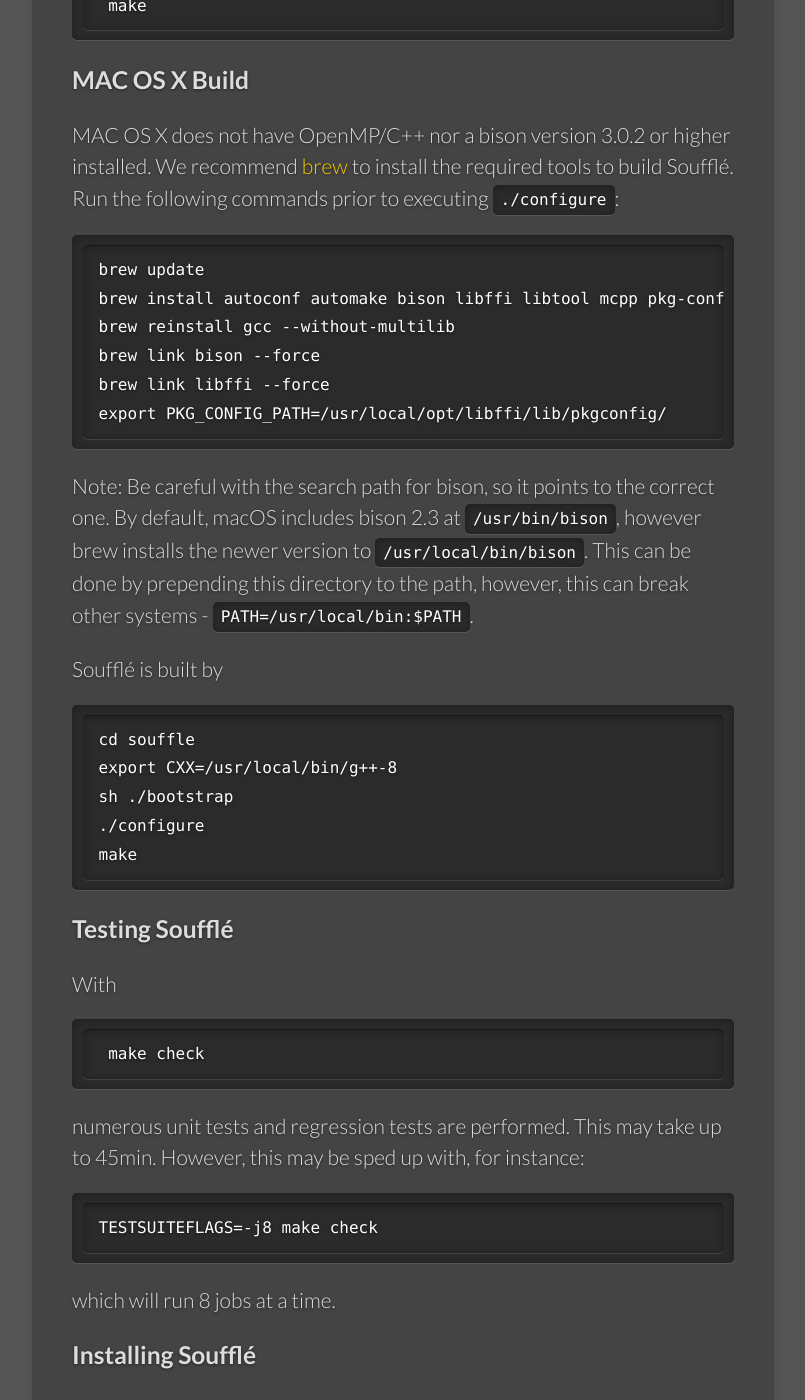
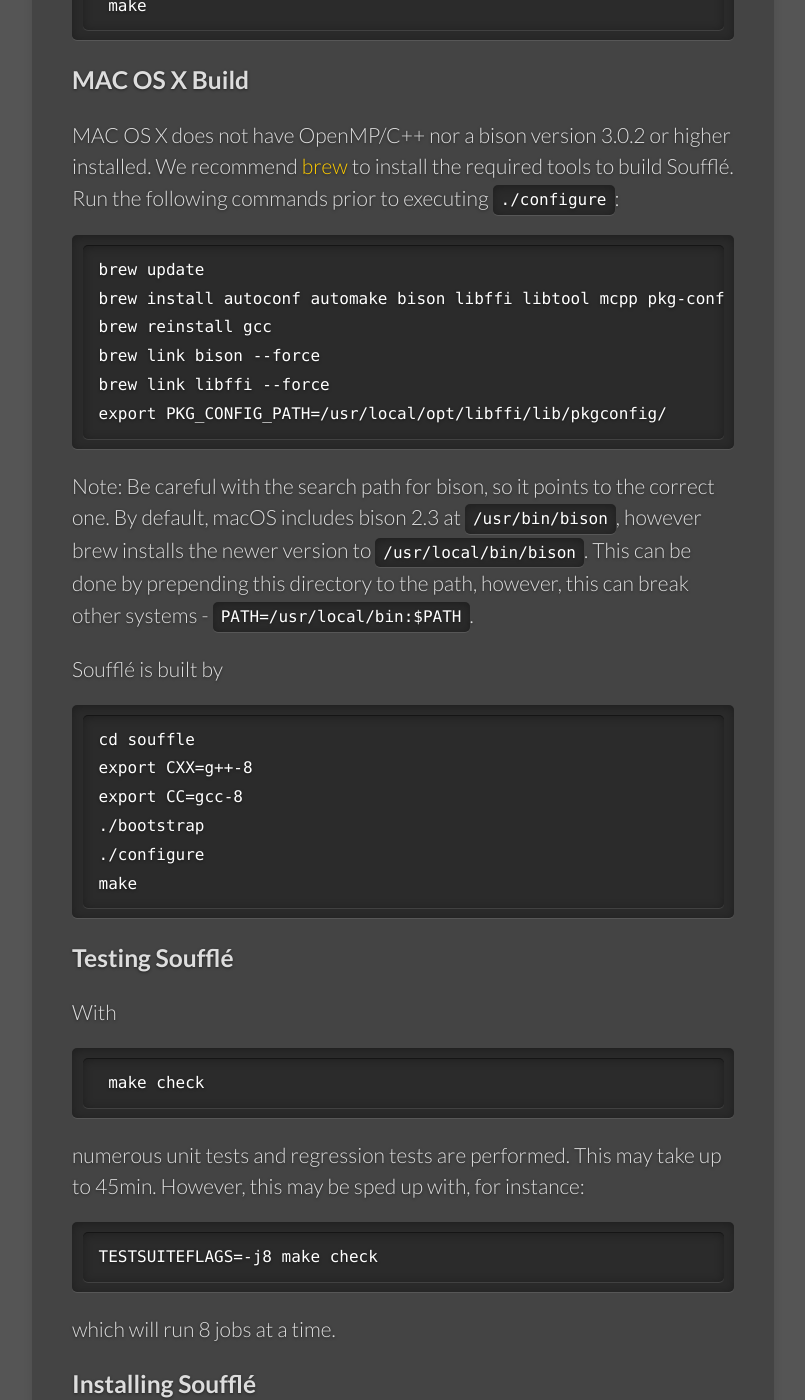
Before and after one commit to souffle-lang/souffle-lang.github.io, a Jekyll site: the page built from _docs/build.md, in a window 1280 px wide and 1400 px high, scrolled down 1743 px. Shown: the whole window, without its empty margins (139-944 px from the left). Built offline with Jekyll 4.4.1, drawn with Linux system fonts in a browser that asks for light colours.

Commit message:
Fix osx build instructions

````diff
--- a/_docs/build.md
+++ b/_docs/build.md
@@ -56,7 +56,7 @@ MAC OS X does not have OpenMP/C++ nor a bison version 3.0.2 or higher installed.
 ```
 brew update
 brew install autoconf automake bison libffi libtool mcpp pkg-config
-brew reinstall gcc --without-multilib
+brew reinstall gcc
 brew link bison --force
 brew link libffi --force
 export PKG_CONFIG_PATH=/usr/local/opt/libffi/lib/pkgconfig/
@@ -68,8 +68,9 @@ Soufflé is built by
 
 ```
 cd souffle
-export CXX=/usr/local/bin/g++-8
-sh ./bootstrap
+export CXX=g++-8
+export CC=gcc-8
+./bootstrap
 ./configure
 make
 ```
````
